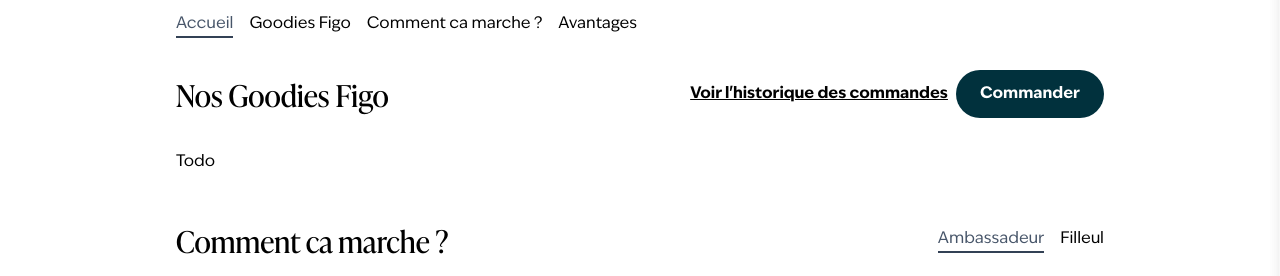
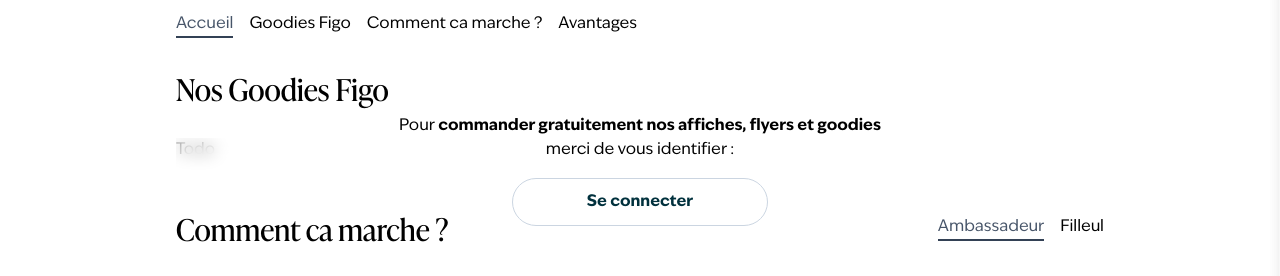
Before and after one commit to SamuelPlaton/figo-pro-portal-frontend, a Next.js app: page / in a window 1280 px wide. Shown: the part 452-728 px from the top of the page. Built offline with nearby package versions, Linux system fonts and the light colour scheme; no server answers.

Commit message:
feat: offline overlay

```diff
--- a/src/app/(home)/goodies-section.tsx
+++ b/src/app/(home)/goodies-section.tsx
@@ -1,16 +1,18 @@
 'use client';
 import { Button } from '@/components';
 import { ROUTES } from '@/types';
-import { OrderHistoryDrawer } from '@/app/(home)/index';
+import { OfflineOverlay, OrderHistoryDrawer } from '@/app/(home)/index';
 import { useState } from 'react';
 
 export default function GoodiesSection() {
   const [isOrderHistoryOpen, setIsOrderHistoryOpen] = useState(false);
 
+  const isAuthenticated = false;
   return (
     <div id="goodies">
       <div className="flex flex-col md:flex-row justify-between items-start md:items-center pb-8 gap-4">
         <h2 className="flex-grow">Nos Goodies Figo</h2>
+        {isAuthenticated && (
           <div className="w-full md:w-auto flex flex-row gap-2 items-center justify-between">
             <span
               className="font-bold underline cursor-pointer"
@@ -20,8 +22,12 @@
             </span>
             <Button label="Commander" size="lg" href={ROUTES.ORDER} />
           </div>
+        )}
       </div>
-      <div className="flex flex-col md:flex-row justify-between gap-4 md-h-[320px]">
+      <div className="relative flex flex-col md:flex-row justify-between gap-4 md-h-[320px]">
+        {!isAuthenticated && (
+          <OfflineOverlay label="commander gratuitement nos affiches, flyers et goodies" />
+        )}
         <span>Todo</span>
       </div>
       <OrderHistoryDrawer
--- a/src/app/(home)/index.ts
+++ b/src/app/(home)/index.ts
@@ -4,6 +4,7 @@
 export { default as Hero } from './hero';
 export { default as HomeBreadcrumb } from './home-breadcrumb';
 export { default as HowItWorksSection } from './how-it-works-section';
+export { default as OfflineOverlay } from './offline-overlay';
 export { default as OrderCard } from './order-card';
 export { default as OrderHistoryDrawer } from './order-history-drawer';
 export { default as PromoTrackingCard } from './promo-tracking-card';
--- /dev/null
+++ b/src/app/(home)/offline-overlay.tsx
@@ -0,0 +1,23 @@
+import { Button } from '@/components';
+import { ROUTES } from '@/types';
+
+interface OfflineOverlayProps {
+  label: string;
+}
+export default function OfflineOverlay({ label }: OfflineOverlayProps) {
+  return (
+    <div className="absolute top-0 left-0 w-full h-full flex flex-col items-center justify-center backdrop-blur-sm bg-white/50 p-8">
+      <span>
+        Pour <b>{label}</b>
+      </span>
+      <span className="mb-4">merci de vous identifier :</span>
+      <Button
+        className="w-64"
+        variant="outline"
+        label="Se connecter"
+        size="lg"
+        href={ROUTES.SIGNIN}
+      />
+    </div>
+  );
+}
--- a/src/app/commander/_client.tsx
+++ b/src/app/commander/_client.tsx
@@ -15,7 +15,6 @@
   description: 'Commandez des goodies et flyers avec vos crédits Figo',
 };
 
-// todo: offline overlay
 // todo: make A4 order work on CloudPrinter
 export default function OrderPageCore() {
   const { addToast } = useToast();
@@ -62,7 +61,7 @@
     setCheckout({ items: [] });
   };
 
-  // todo: rework header
+  // todo: rework header (Wait for FINAL UX rules)
 
   return (
     <>
```
Lines whose indentation alone changed are shown as unchanged.
